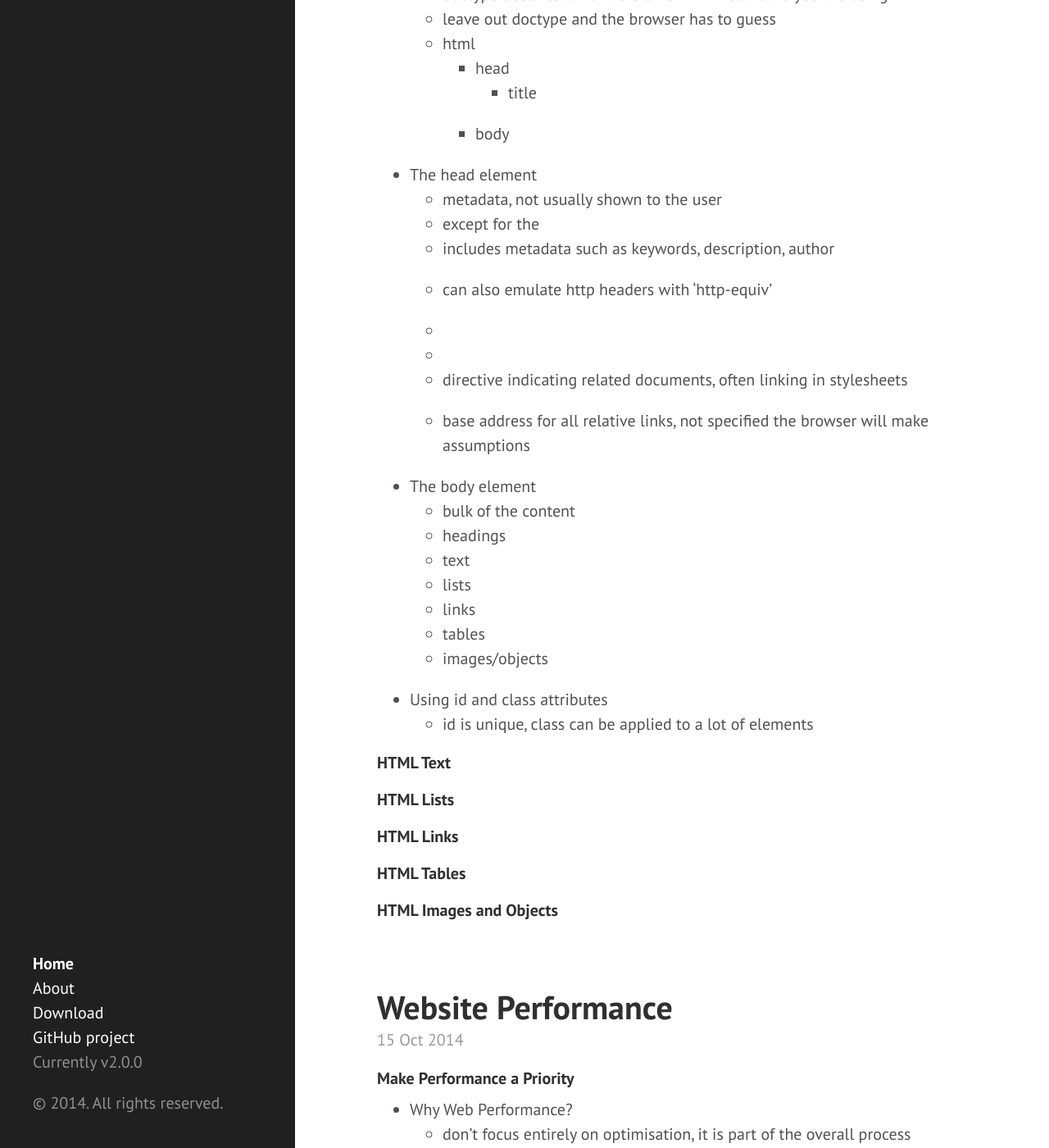
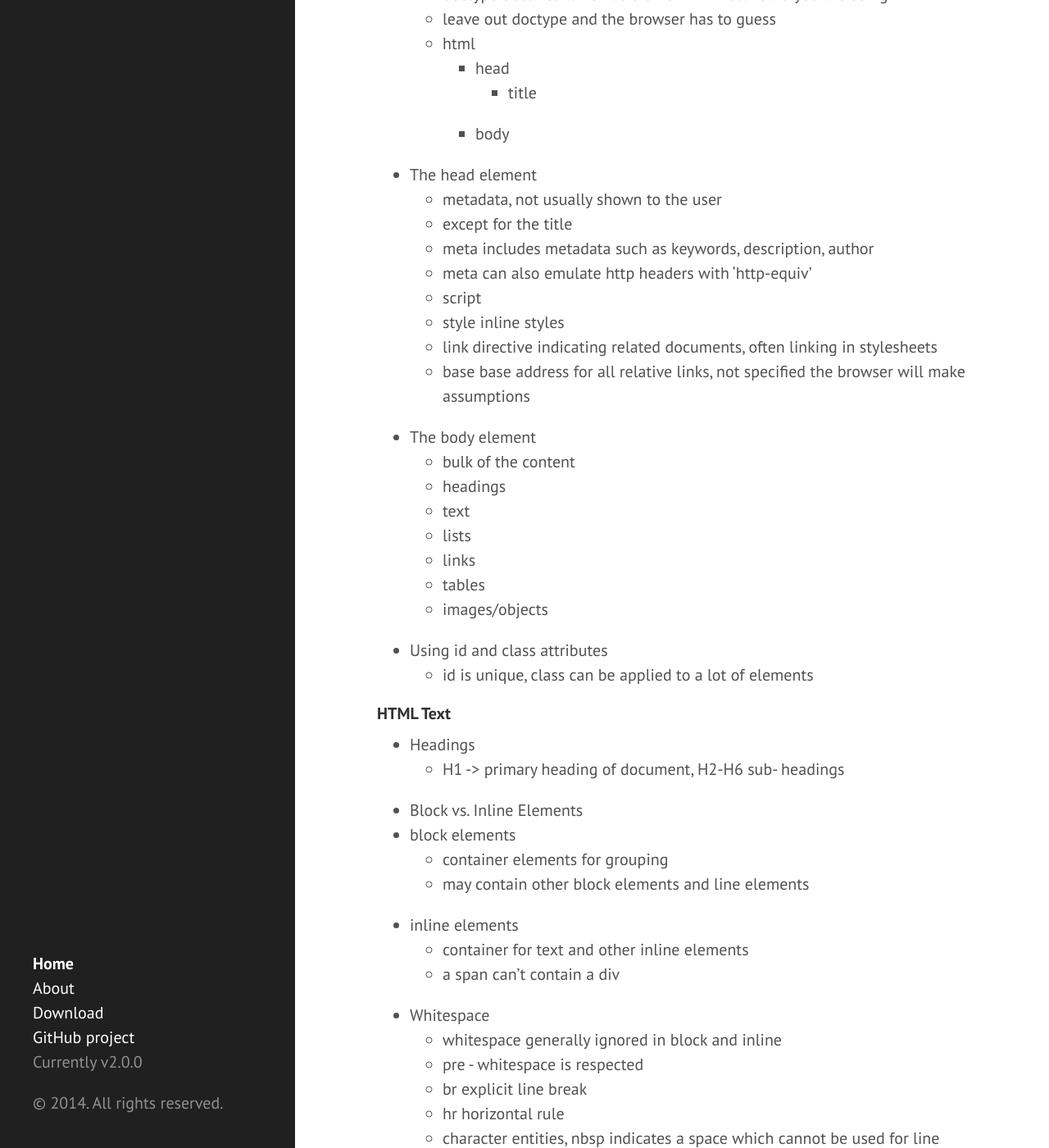
Before and after one commit to eneiand/eneiand.github.io, a Jekyll site: the page built from index.html, in a window 1280 px wide and 1400 px high, scrolled down 297 px. Shown: the whole window at 82% size. Built offline with Jekyll 4.4.1, drawn with Linux system fonts in a browser that asks for light colours; Markdown is read by kramdown in place of the engine named in the settings; the list of posts is cut into pages by our own code; some of the changed text lies outside the part shown.

Commit message:
Update 2014-10-21-html-fundamentals.md

```diff
--- a/_posts/2014-10-21-html-fundamentals.md
+++ b/_posts/2014-10-21-html-fundamentals.md
@@ -10,13 +10,13 @@
     * body
 * The head element
   * metadata, not usually shown to the user
-  * except for the <title>
-  * <meta> includes metadata such as keywords, description, author
-  * <meta> can also emulate http headers with 'http-equiv'
-  * <script>
-  * <style> inline styles
-  * <link> directive indicating related documents, often linking in stylesheets
-  * <base> base address for all relative links, not specified the browser will make assumptions
+  * except for the title
+  * meta includes metadata such as keywords, description, author
+  * meta can also emulate http headers with 'http-equiv'
+  * script
+  * style inline styles
+  * link directive indicating related documents, often linking in stylesheets
+  * base base address for all relative links, not specified the browser will make assumptions
 * The body element
   * bulk of the content
   * headings
@@ -29,6 +29,29 @@
   * id is unique, class can be applied to a lot of elements
 
 #### HTML Text
+ * Headings
+   * H1 -> primary heading of document, H2-H6 sub- headings
+ * Block vs. Inline Elements
+  * block elements
+    * container elements for grouping
+    * may contain other block elements and line elements
+  * inline elements
+    * container for text and other inline elements
+    * a span can't contain a div
+ * Whitespace
+   * whitespace generally ignored in block and inline
+   * pre - whitespace is respected
+   * br explicit line break
+   * hr horizontal rule
+   * character entities, nbsp indicates a space which cannot be used for line breaks. lt, gt for angle brackets
+ * Additional Text Elements
+  * sup and sub, superscript and subscript
+  * cite, cite work by another
+  * abbr and acronym, abbreviation or acronym
+  * em, strong, typically you use styles for this
+  * code, samp -> code block or program output
+  * kbd, var -> keyboard input and code variables
+  * blockquote, q --> block level or inline quotes
 
 #### HTML Lists
 
```
